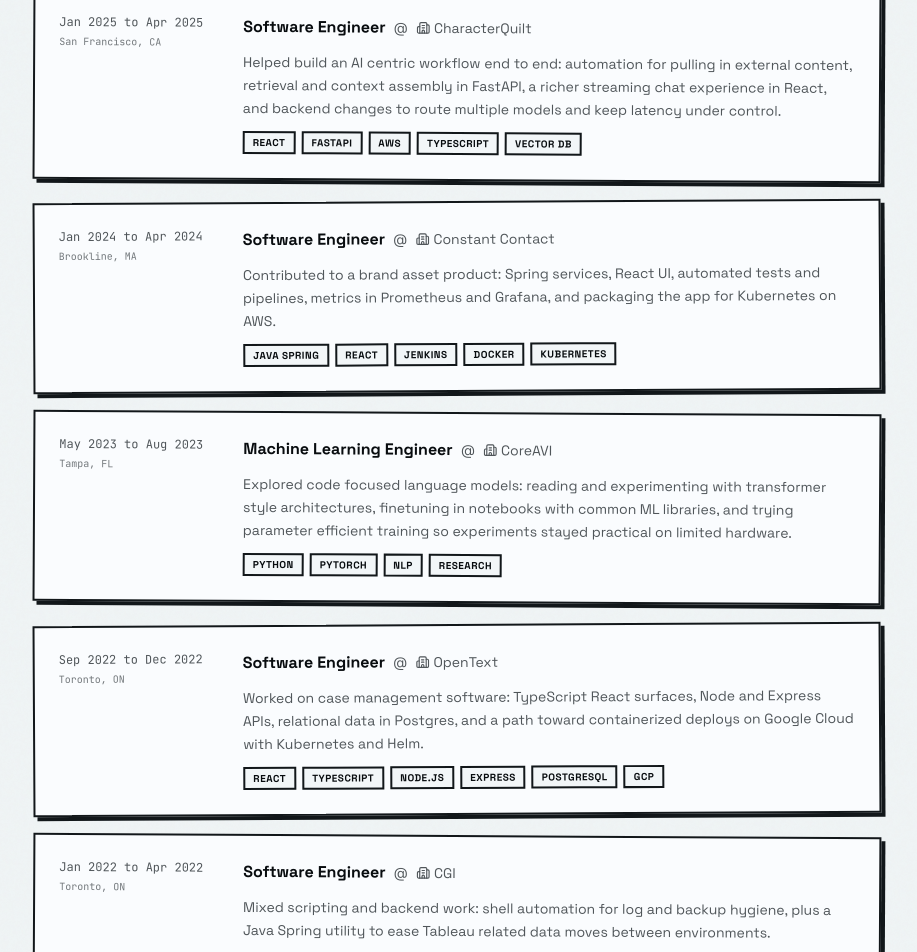
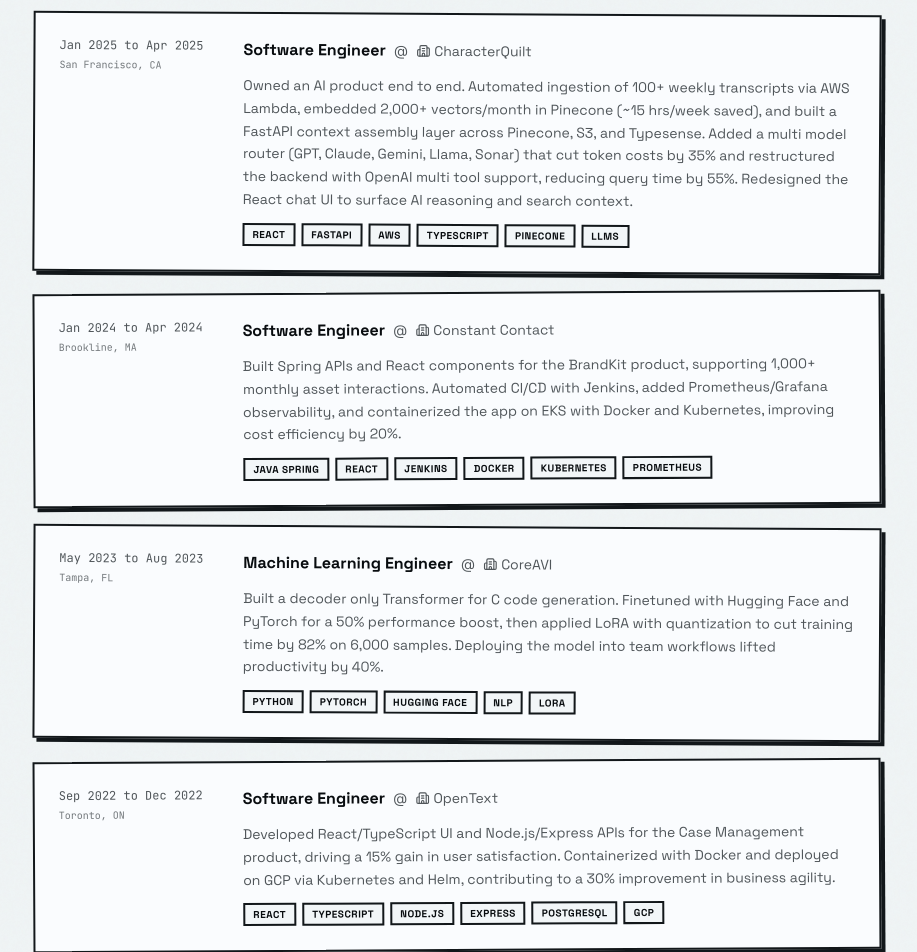
Before and after one commit to adke/ashah-dev, a Next.js app: page / in a window 1280 px wide. Shown: the part 2300-3252 px from the top of the page, without its empty margins (183-1100 px from the left). Built offline with nearby package versions, Linux system fonts and the light colour scheme.

Commit message:
feat: update experience section with quantified impact metrics

```diff
--- a/components/portfolio/experience-section.tsx
+++ b/components/portfolio/experience-section.tsx
@@ -21,8 +21,8 @@ const experiences: {
     period: "Sep 2025 to Apr 2026",
     location: "Toronto, ON",
     summary:
-      "Full stack work on a client facing product: spreadsheet style exports in React, in app tooling around prompts and chat, Python services behind LLM driven insights, and lightweight admin flows backed by PostgreSQL.",
-    technologies: ["React", "TypeScript", "Python", "PostgreSQL"],
+      "Full stack work on a financial analytics platform. Shipped a React Excel export tool saving clients ~10 hrs/week, a Prompt Library that cut agentic workflow time by 30%, and a Pydantic AI powered Earnings feature that doubled the speed of stock insights. Also built a PostgreSQL backed admin system for in app banners.",
+    technologies: ["React", "TypeScript", "Python", "PostgreSQL", "Pydantic AI"],
     current: true,
   },
   {
@@ -31,8 +31,8 @@ const experiences: {
     period: "Jan 2025 to Apr 2025",
     location: "San Francisco, CA",
     summary:
-      "Helped build an AI centric workflow end to end: automation for pulling in external content, retrieval and context assembly in FastAPI, a richer streaming chat experience in React, and backend changes to route multiple models and keep latency under control.",
-    technologies: ["React", "FastAPI", "AWS", "TypeScript", "Vector DB"],
+      "Owned an AI product end to end. Automated ingestion of 100+ weekly transcripts via AWS Lambda, embedded 2,000+ vectors/month in Pinecone (~15 hrs/week saved), and built a FastAPI context assembly layer across Pinecone, S3, and Typesense. Added a multi model router (GPT, Claude, Gemini, Llama, Sonar) that cut token costs by 35% and restructured the backend with OpenAI multi tool support, reducing query time by 55%. Redesigned the React chat UI to surface AI reasoning and search context.",
+    technologies: ["React", "FastAPI", "AWS", "TypeScript", "Pinecone", "LLMs"],
     current: false,
   },
   {
@@ -41,8 +41,8 @@ const experiences: {
     period: "Jan 2024 to Apr 2024",
     location: "Brookline, MA",
     summary:
-      "Contributed to a brand asset product: Spring services, React UI, automated tests and pipelines, metrics in Prometheus and Grafana, and packaging the app for Kubernetes on AWS.",
-    technologies: ["Java Spring", "React", "Jenkins", "Docker", "Kubernetes"],
+      "Built Spring APIs and React components for the BrandKit product, supporting 1,000+ monthly asset interactions. Automated CI/CD with Jenkins, added Prometheus/Grafana observability, and containerized the app on EKS with Docker and Kubernetes, improving cost efficiency by 20%.",
+    technologies: ["Java Spring", "React", "Jenkins", "Docker", "Kubernetes", "Prometheus"],
     current: false,
   },
   {
@@ -51,8 +51,8 @@ const experiences: {
     period: "May 2023 to Aug 2023",
     location: "Tampa, FL",
     summary:
-      "Explored code focused language models: reading and experimenting with transformer style architectures, finetuning in notebooks with common ML libraries, and trying parameter efficient training so experiments stayed practical on limited hardware.",
-    technologies: ["Python", "PyTorch", "NLP", "Research"],
+      "Built a decoder only Transformer for C code generation. Finetuned with Hugging Face and PyTorch for a 50% performance boost, then applied LoRA with quantization to cut training time by 82% on 6,000 samples. Deploying the model into team workflows lifted productivity by 40%.",
+    technologies: ["Python", "PyTorch", "Hugging Face", "NLP", "LoRA"],
     current: false,
   },
   {
@@ -61,7 +61,7 @@ const experiences: {
     period: "Sep 2022 to Dec 2022",
     location: "Toronto, ON",
     summary:
-      "Worked on case management software: TypeScript React surfaces, Node and Express APIs, relational data in Postgres, and a path toward containerized deploys on Google Cloud with Kubernetes and Helm.",
+      "Developed React/TypeScript UI and Node.js/Express APIs for the Case Management product, driving a 15% gain in user satisfaction. Containerized with Docker and deployed on GCP via Kubernetes and Helm, contributing to a 30% improvement in business agility.",
     technologies: ["React", "TypeScript", "Node.js", "Express", "PostgreSQL", "GCP"],
     current: false,
   },
@@ -71,8 +71,8 @@ const experiences: {
     period: "Jan 2022 to Apr 2022",
     location: "Toronto, ON",
     summary:
-      "Mixed scripting and backend work: shell automation for log and backup hygiene, plus a Java Spring utility to ease Tableau related data moves between environments.",
-    technologies: ["Java Spring", "Shell", "Tableau"],
+      "Wrote KornShell scripts that cut backup durations by 80% and freed 45% more storage. Built a Java Spring Tableau migration tool that automated server data transfers, reducing manual tracking time by 70%.",
+    technologies: ["Java Spring", "KornShell", "Tableau"],
     current: false,
   },
 ]
```
